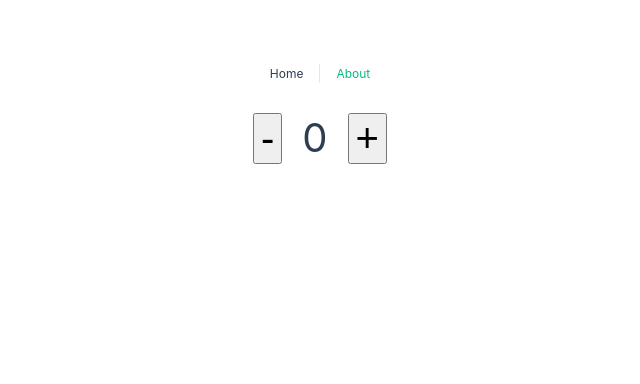
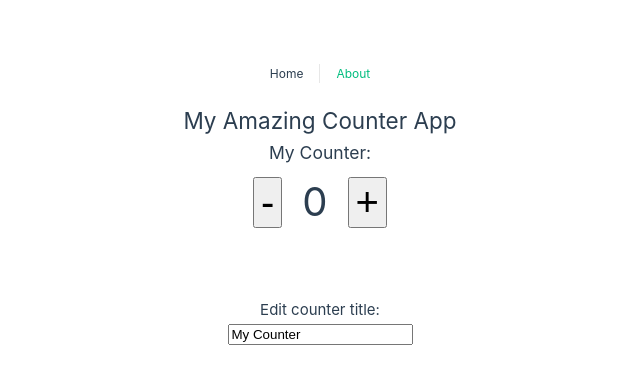
Before and after one commit to RamunnoAJ/vue-composition-api, a Vue app: page / in a window 1280 px wide. Shown: the top 384 px of the page, without its empty margins (320-960 px from the left). Built offline with nearby package versions, Linux system fonts and the light colour scheme.

Commit message:
implementation of data-refs-reactiveobjects

```diff
--- a/src/views/HomeView.vue
+++ b/src/views/HomeView.vue
@@ -1,24 +1,42 @@
 <template>
   <div class="home">
+
+    <h2>{{ appTitle }}</h2>
+    <h3>{{ counterData.title }}:</h3>
+
     <div>
       <button @click="decreaseCounter" class="btn">-</button>
-      <span class="counter">{{ counter }}</span>
+      <span class="counter">{{ counterData.count }}</span>
       <button @click="increaseCounter" class="btn">+</button>
     </div>
+
+    <div class="edit">
+      <h4>Edit counter title:</h4>
+      <input v-model="counterData.title" type="text">
+    </div>
+
   </div>
 </template>
 
 <script setup>
-import { ref } from 'vue';
+import { reactive, ref } from 'vue';
 
-const counter = ref(0);
+const appTitle = 'My Amazing Counter App'
+
+// const counter = ref(0),
+//   counterTitle = ref('My Counter')
+
+const counterData = reactive({
+  count: 0,
+  title: 'My Counter'
+})
 
 const increaseCounter = () => {
-  counter.value++
+  counterData.count++
 }
 
 const decreaseCounter = () => {
-  counter.value--
+  counterData.count--
 }
 </script>
 
@@ -34,4 +52,8 @@
   font-size: 40px;
   margin: 10px;
 }
+
+.edit {
+  margin-top: 60px;
+}
 </style>
```
